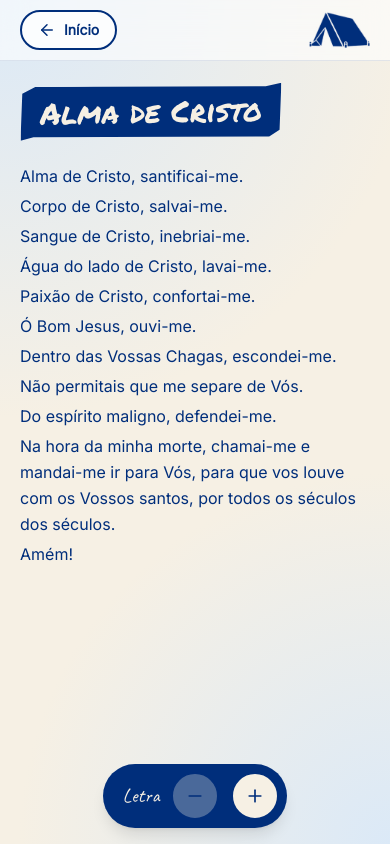
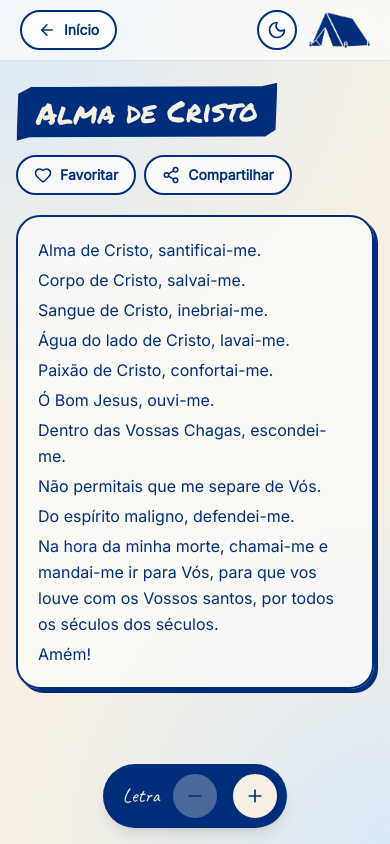
Before and after one commit to GaabrielFerreira/3fac-sma-intercessao-2026, a React (Vite) app: page /oracao/alma-de-cristo in a window 390 px wide. Built offline with nearby package versions, Linux system fonts and the light colour scheme.

Commit message:
feat: add dark mode, favorites, share, prayer card on mobile and accessibility fixes

```diff
--- a/index.html
+++ b/index.html
@@ -7,6 +7,11 @@
     <title>3º Acampamento FAC | Intercessão</title>
     <meta name="description" content="Orações e leituras da equipe de Intercessão do 3º Acampamento FAC." />
     <meta name="theme-color" content="#002e7b" />
+    <script>
+      try {
+        if (localStorage.getItem("3fac:theme") === "dark") document.documentElement.classList.add("dark");
+      } catch (e) {}
+    </script>
     <link rel="apple-touch-icon" href="/apple-touch-icon.png" />
 
     <meta property="og:type" content="website" />
--- a/src/components/ListCard.tsx
+++ b/src/components/ListCard.tsx
@@ -13,18 +13,18 @@ interface ListCardProps {
 }
 
 const base =
-  "flex items-center gap-3 rounded-2xl border-2 border-navy bg-white/70 px-4 py-3 shadow-[3px_3px_0_0_var(--color-navy)] transition active:translate-x-px active:translate-y-px active:shadow-none";
+  "flex items-center gap-3 rounded-2xl border-2 border-line bg-surface/70 px-4 py-3 shadow-[3px_3px_0_0_var(--color-line)] transition active:translate-x-px active:translate-y-px active:shadow-none";
 
 export function ListCard({ title, subtitle, icon, to, href, disabled }: ListCardProps) {
   const content = (
     <>
-      {icon && <span className="text-brand">{icon}</span>}
+      {icon && <span className="text-brand-text">{icon}</span>}
       <span className="flex-1">
         <span className="block font-bold leading-tight">{title}</span>
         {subtitle && <span className="block text-sm opacity-70">{subtitle}</span>}
       </span>
       {disabled ? (
-        <span className="font-hand text-lg text-brand">em breve</span>
+        <span className="font-hand text-lg text-brand-text">em breve</span>
       ) : (
         <ChevronRight size={20} />
       )}
--- a/src/components/PageHeader.tsx
+++ b/src/components/PageHeader.tsx
@@ -1,6 +1,7 @@
 import { ArrowLeft } from "lucide-react";
 import { Link } from "react-router";
 import { Tent } from "@/components/Tent";
+import { ThemeToggle } from "@/components/ThemeToggle";
 import { useHideOnScroll } from "@/hooks/useHideOnScroll";
 import { cn } from "@/utils/cn";
 
@@ -12,19 +13,22 @@ export function PageHeader({ className = "max-w-md md:max-w-3xl" }: { className?
   return (
     <header
       className={cn(
-        "sticky top-0 z-10 border-b border-navy/10 bg-white/60 backdrop-blur-md transition-transform duration-200",
+        "sticky top-0 z-10 border-b border-navy/10 bg-surface/60 backdrop-blur-md transition-transform duration-200",
         hidden && "-translate-y-full"
       )}
     >
       <div className={`mx-auto flex items-center justify-between px-5 py-2.5 ${className}`}>
         <Link
           to="/"
-          className="flex items-center gap-2 rounded-full border-2 border-navy bg-white/70 px-4 py-2 text-sm font-semibold"
+          className="flex items-center gap-2 rounded-full border-2 border-line bg-surface/70 px-4 py-2 text-sm font-semibold"
         >
           <ArrowLeft size={18} />
           Início
         </Link>
-        <Tent className="h-9 w-auto" />
+        <div className="flex items-center gap-3">
+          <ThemeToggle className="border-2 border-line bg-surface/70" />
+          <Tent className="h-9 w-auto" />
+        </div>
       </div>
     </header>
   );
--- a/src/components/Tent.tsx
+++ b/src/components/Tent.tsx
@@ -1,9 +1,10 @@
 import tent from "@/assets/tent.png";
+import { cn } from "@/utils/cn";
 
 interface TentProps {
   className?: string;
 }
 
 export function Tent({ className }: TentProps) {
-  return <img src={tent} alt="" aria-hidden="true" className={className} />;
+  return <img src={tent} alt="" aria-hidden="true" className={cn("dark:brightness-0 dark:invert", className)} />;
 }
--- /dev/null
+++ b/src/components/ThemeToggle.tsx
@@ -0,0 +1,20 @@
+import { Moon, Sun } from "lucide-react";
+import { toggleTheme, useTheme } from "@/hooks/useTheme";
+import { cn } from "@/utils/cn";
+
+// Alterna entre claro e escuro (para ler à noite sem incomodar)
+export function ThemeToggle({ className }: { className?: string }) {
+  const theme = useTheme();
+  const dark = theme === "dark";
+
+  return (
+    <button
+      type="button"
+      onClick={toggleTheme}
+      aria-label={dark ? "Usar tema claro" : "Usar tema escuro"}
+      className={cn("flex h-10 w-10 items-center justify-center rounded-full", className)}
+    >
+      {dark ? <Sun size={20} /> : <Moon size={20} />}
+    </button>
+  );
+}
--- /dev/null
+++ b/src/hooks/useFavorites.ts
@@ -0,0 +1,35 @@
+import { useSyncExternalStore } from "react";
+
+const STORAGE_KEY = "3fac:favorites";
+
+function read(): string[] {
+  try {
+    const parsed = JSON.parse(localStorage.getItem(STORAGE_KEY) ?? "[]");
+    return Array.isArray(parsed) ? parsed.filter((item) => typeof item === "string") : [];
+  } catch {
+    return [];
+  }
+}
+
+let current = read();
+const listeners = new Set<() => void>();
+
+function subscribe(listener: () => void) {
+  listeners.add(listener);
+  return () => listeners.delete(listener);
+}
+
+export function toggleFavorite(slug: string) {
+  current = current.includes(slug) ? current.filter((item) => item !== slug) : [...current, slug];
+  try {
+    localStorage.setItem(STORAGE_KEY, JSON.stringify(current));
+  } catch {
+    // sem armazenamento, só não lembra
+  }
+  listeners.forEach((listener) => listener());
+}
+
+// Slugs favoritados, na ordem em que foram marcados (guardados só neste aparelho)
+export function useFavorites() {
+  return useSyncExternalStore(subscribe, () => current);
+}
--- /dev/null
+++ b/src/hooks/useTheme.ts
@@ -0,0 +1,46 @@
+import { useSyncExternalStore } from "react";
+
+type Theme = "light" | "dark";
+
+const STORAGE_KEY = "3fac:theme";
+
+// O padrão é o claro. O escuro só vale se a pessoa escolheu
+function readInitial(): Theme {
+  try {
+    return localStorage.getItem(STORAGE_KEY) === "dark" ? "dark" : "light";
+  } catch {
+    return "light";
+  }
+}
+
+let current: Theme = readInitial();
+const listeners = new Set<() => void>();
+
+function apply() {
+  document.documentElement.classList.toggle("dark", current === "dark");
+}
+apply();
+
+function subscribe(listener: () => void) {
+  listeners.add(listener);
+  return () => listeners.delete(listener);
+}
+
+export function toggleTheme() {
+  current = current === "dark" ? "light" : "dark";
+  const root = document.documentElement;
+  root.classList.add("theme-switching");
+  apply();
+  void root.offsetHeight;
+  requestAnimationFrame(() => requestAnimationFrame(() => root.classList.remove("theme-switching")));
+  try {
+    localStorage.setItem(STORAGE_KEY, current);
+  } catch {
+    // sem armazenamento, só não lembra
+  }
+  listeners.forEach((listener) => listener());
+}
+
+export function useTheme() {
+  return useSyncExternalStore(subscribe, () => current);
+}
--- a/src/pages/Home/index.tsx
+++ b/src/pages/Home/index.tsx
@@ -1,11 +1,13 @@
 import { useEffect, useRef, useState } from "react";
-import { BookOpen, Church, Flower2, ListChecks, Music, Plane, Shield, Star } from "lucide-react";
+import { BookOpen, Church, Flower2, Heart, ListChecks, Music, Plane, Shield, Star } from "lucide-react";
 import logo from "@/assets/logo-white.png";
 import { BrushTitle } from "@/components/BrushTitle";
 import { ListCard } from "@/components/ListCard";
+import { ThemeToggle } from "@/components/ThemeToggle";
 import { groupTitles, prayers } from "@/data/prayers";
 import type { PrayerGroup } from "@/data/types";
 import { playlistUrl } from "@/data/vidaPlena";
+import { useFavorites } from "@/hooks/useFavorites";
 import { cn } from "@/utils/cn";
 
 const groupIcons: Record<PrayerGroup, (size: number) => React.ReactNode> = {
@@ -22,21 +24,32 @@ function SectionTitle({ children }: { children: string }) {
   return <h2 className="mb-3 font-display text-xl">{children}</h2>;
 }
 
-const shortcuts = [
+type Shortcut = { id: string; label: string; icon: React.ReactNode };
+
+// "Favoritas" só entra na faixa quando a pessoa já marcou alguma oração
+function buildShortcuts(hasFavorites: boolean): Shortcut[] {
+  return [
+    ...(hasFavorites ? [{ id: "favorites", label: "Favoritas", icon: <Heart size={16} /> }] : []),
     ...groups.map((group) => ({ id: group as string, label: groupTitles[group], icon: groupIcons[group](16) })),
     { id: "more", label: "Mais", icon: <ListChecks size={16} /> },
   ];
+}
 
 // Faixa fixa que leva direto a cada seção (a lista é longa) e marca onde a pessoa está
-function SectionShortcuts() {
+function SectionShortcuts({ shortcuts }: { shortcuts: Shortcut[] }) {
   const [active, setActive] = useState(shortcuts[0].id);
   const strip = useRef<HTMLDivElement>(null);
+  const bar = useRef<HTMLElement>(null);
+  // Só ganha fundo de vidro quando gruda no topo. Antes disso fica transparente,
+  // para não aparecer uma faixa diferente atrás dos cantos arredondados do cabeçalho azul
+  const [stuck, setStuck] = useState(false);
   // Seção escolhida por toque. As últimas seções são curtas e nunca chegam ao topo da tela,
   // então a escolha vale até a pessoa rolar por conta própria
   const chosen = useRef<string | null>(null);
 
   useEffect(() => {
     function update() {
+      setStuck((bar.current?.getBoundingClientRect().top ?? 1) <= 0.5);
       if (chosen.current) return;
       // No PC quase todas as seções cabem na tela ao mesmo tempo, então marcamos a primeira
       // que aparece logo abaixo da faixa. Assim a marca não pula no fim da página
@@ -87,7 +100,7 @@ function SectionShortcuts() {
       window.removeEventListener("touchstart", release);
       window.removeEventListener("keydown", release);
     };
-  }, []);
+  }, [shortcuts]);
 
   // No celular a faixa rola de lado: mantém o botão ativo à vista
   useEffect(() => {
@@ -102,14 +115,22 @@ function SectionShortcuts() {
   function go(id: string) {
     chosen.current = id;
     setActive(id);
-    document.getElementById(`secao-${id}`)?.scrollIntoView({ behavior: "smooth", block: "start" });
+    const reduce = window.matchMedia("(prefers-reduced-motion: reduce)").matches;
+    document.getElementById(`secao-${id}`)?.scrollIntoView({ behavior: reduce ? "auto" : "smooth", block: "start" });
   }
 
   return (
-    <nav aria-label="Seções" className="pointer-events-none sticky top-0 z-10 px-3 pb-2 pt-4">
+    <nav
+      ref={bar}
+      aria-label="Seções"
+      className={cn(
+        "sticky top-0 z-10 border-b",
+        stuck ? "border-navy/10 bg-surface/60 backdrop-blur-md" : "border-transparent"
+      )}
+    >
       <div
         ref={strip}
-        className="pointer-events-auto mx-auto flex w-fit max-w-full gap-1 overflow-x-auto rounded-full border border-navy/25 bg-white/80 p-1 shadow-sm backdrop-blur-sm [scrollbar-width:none]"
+        className="mx-auto flex w-fit max-w-full gap-1 overflow-x-auto px-3 py-2.5 [scrollbar-width:none]"
       >
         {shortcuts.map((item) => (
           <button
@@ -119,10 +140,12 @@ function SectionShortcuts() {
             onClick={() => go(item.id)}
             className={cn(
               "flex shrink-0 items-center gap-1.5 rounded-full px-3.5 py-1.5 text-sm font-semibold transition-colors",
-              active === item.id ? "bg-sky-soft" : "hover:bg-sky-soft/60"
+              active === item.id
+                ? "bg-sky-soft ring-1 ring-navy/20 dark:bg-navy/25 dark:ring-navy/50"
+                : "hover:bg-sky-soft/60"
             )}
           >
-            <span className="text-brand">{item.icon}</span>
+            <span className="text-brand-text">{item.icon}</span>
             {item.label}
           </button>
         ))}
@@ -132,17 +155,27 @@ function SectionShortcuts() {
 }
 
 export function Home() {
+  const favorites = useFavorites();
+  const favoritePrayers = favorites
+    .map((slug) => prayers.find((prayer) => prayer.slug === slug && prayer.available))
+    .filter((prayer) => prayer !== undefined);
+  const shortcuts = buildShortcuts(favoritePrayers.length > 0);
+
   return (
     <main className="pb-12">
-      <header className="relative overflow-hidden rounded-b-[2.5rem] bg-linear-to-b from-navy to-royal px-5 pb-10 pt-8 text-center text-white">
-        <svg viewBox="0 0 300 120" className="pointer-events-none absolute -right-6 top-3 w-64 opacity-70" aria-hidden="true">
+      <header className="relative overflow-hidden rounded-b-[2.5rem] bg-linear-to-b from-deep to-royal px-5 pb-10 pt-8 text-center text-white">
+        {/* Enfeites presos à largura do conteúdo (no PC não ficam soltos no canto da tela) */}
+        <div className="pointer-events-none absolute inset-0 mx-auto max-w-5xl">
+          <svg viewBox="0 0 300 120" className="absolute -right-6 top-3 w-64 opacity-70" aria-hidden="true">
             <path d="M0 100C60 100 80 20 140 40S200 90 250 30" fill="none" stroke="#fff" strokeWidth="2" strokeDasharray="7 7" />
           </svg>
+          <ThemeToggle className="pointer-events-auto absolute left-4 top-4 z-10 bg-white/15 text-white" />
           <Plane size={34} className="absolute right-5 top-4 rotate-[-10deg] fill-white" aria-hidden="true" />
+        </div>
 
         <div className="relative mx-auto max-w-md">
           <img src={logo} alt="FAC Acampamento, Basílica de São Miguel Arcanjo" className="mx-auto w-44" />
-          <BrushTitle className="mt-4 bg-paper text-4xl text-navy">Intercessão</BrushTitle>
+          <BrushTitle className="mt-4 bg-cream text-4xl text-deep">Intercessão</BrushTitle>
           <p className="brush-edge -mt-1 rotate-1 bg-brand px-4 py-1 font-display text-lg text-white">
             3º Acampamento FAC
           </p>
@@ -150,9 +183,26 @@ export function Home() {
         </div>
       </header>
 
-      <SectionShortcuts />
+      <SectionShortcuts shortcuts={shortcuts} />
 
-      <div className="mx-auto mt-4 max-w-md space-y-8 px-5 md:max-w-3xl lg:max-w-5xl">
+      <div className="mx-auto mt-6 max-w-md space-y-8 px-5 md:max-w-3xl lg:max-w-5xl">
+        {favoritePrayers.length > 0 && (
+          <section id="secao-favorites" className="scroll-mt-16">
+            <SectionTitle>Favoritas</SectionTitle>
+            <div className="grid gap-3 md:grid-cols-2 lg:grid-cols-3">
+              {favoritePrayers.map((prayer) => (
+                <ListCard
+                  key={prayer.slug}
+                  title={prayer.title}
+                  subtitle={prayer.subtitle}
+                  icon={groupIcons[prayer.group](22)}
+                  to={`/oracao/${prayer.slug}`}
+                />
+              ))}
+            </div>
+          </section>
+        )}
+
         {groups.map((group) => (
           <section key={group} id={`secao-${group}`} className="scroll-mt-16">
             <SectionTitle>{groupTitles[group]}</SectionTitle>
--- a/src/pages/Prayer/index.tsx
+++ b/src/pages/Prayer/index.tsx
@@ -1,10 +1,14 @@
+import { useState } from "react";
+import { Heart, Share2 } from "lucide-react";
 import { Navigate, useParams } from "react-router";
 import { BrushTitle } from "@/components/BrushTitle";
 import { FontSizeControl } from "@/components/FontSizeControl";
 import { PageHeader } from "@/components/PageHeader";
 import { getPrayer } from "@/data/prayers";
 import type { Block } from "@/data/types";
+import { cn } from "@/utils/cn";
 import { useDocumentTitle } from "@/hooks/useDocumentTitle";
+import { toggleFavorite, useFavorites } from "@/hooks/useFavorites";
 import { useFontSize } from "@/hooks/useFontSize";
 import { useWakeLock } from "@/hooks/useWakeLock";
 
@@ -12,7 +16,7 @@ function renderBlock(block: Block, index: number) {
   switch (block.type) {
     case "heading":
       return (
-        <h2 key={index} className="mt-8 font-display text-xl text-brand first:mt-0">
+        <h2 key={index} className="mt-8 font-display text-xl text-brand-text first:mt-0">
           {block.text}
         </h2>
       );
@@ -25,7 +29,7 @@ function renderBlock(block: Block, index: number) {
     case "verse":
       return (
         <p key={index}>
-          <sup className="mr-1 font-bold text-brand">{block.number}</sup>
+          <sup className="mr-1 font-bold text-brand-text">{block.number}</sup>
           {block.text}
         </p>
       );
@@ -42,22 +46,55 @@ function renderBlock(block: Block, index: number) {
   }
 }
 
+const actionClass =
+  "flex items-center gap-2 rounded-full border-2 border-line bg-surface/70 px-4 py-2 text-sm font-semibold";
+
 export function Prayer() {
   const { slug = "" } = useParams();
   const font = useFontSize();
   useWakeLock();
   const prayer = getPrayer(slug);
   useDocumentTitle(prayer?.title);
+  const favorites = useFavorites();
+  const [copied, setCopied] = useState(false);
 
   if (!prayer) return <Navigate to="/" replace />;
+
+  const isFavorite = favorites.includes(prayer.slug);
+
+  // Abre o compartilhar do celular; no PC (sem suporte) copia o link
+  async function share() {
+    const data = { title: prayer!.title, text: `${prayer!.title} | Intercessão FAC`, url: window.location.href };
+    try {
+      if (navigator.share) {
+        await navigator.share(data);
+      } else {
+        await navigator.clipboard.writeText(data.url);
+        setCopied(true);
+        setTimeout(() => setCopied(false), 2000);
+      }
+    } catch {
+      // a pessoa cancelou ou o aparelho não permitiu, não precisa avisar
+    }
+  }
 
   return (
     <>
       <PageHeader />
-      <main className="mx-auto max-w-md px-5 pb-28 pt-6 md:max-w-3xl md:pt-10">
+      <main className="mx-auto max-w-md px-4 pb-28 pt-6 md:max-w-3xl md:px-5 md:pt-10">
         <BrushTitle>{prayer.title}</BrushTitle>
         {prayer.subtitle && <p className="mt-2 font-hand text-2xl text-navy/80">{prayer.subtitle}</p>}
-        <article className={`mt-6 space-y-4 leading-relaxed md:rounded-3xl md:border-2 md:border-navy md:bg-white/60 md:p-8 md:shadow-[4px_4px_0_0_var(--color-navy)] ${font.className}`}>
+        <div className="mt-4 flex flex-wrap gap-2">
+          <button type="button" onClick={() => toggleFavorite(prayer.slug)} aria-pressed={isFavorite} className={cn(actionClass, isFavorite && "text-brand-text")}>
+            <Heart size={18} className={isFavorite ? "fill-brand-text" : ""} />
+            {isFavorite ? "Favorita" : "Favoritar"}
+          </button>
+          <button type="button" onClick={share} className={actionClass}>
+            <Share2 size={18} />
+            {copied ? "Link copiado!" : "Compartilhar"}
+          </button>
+        </div>
+        <article className={`mt-5 space-y-4 rounded-3xl border-2 border-line bg-surface/60 p-5 leading-relaxed shadow-[4px_4px_0_0_var(--color-line)] md:p-8 ${font.className}`}>
           {prayer.blocks.map(renderBlock)}
         </article>
       </main>
--- a/src/pages/VidaPlena/index.tsx
+++ b/src/pages/VidaPlena/index.tsx
@@ -15,9 +15,9 @@ export function VidaPlena() {
           {vidaPlenaItems.map((item, index) => (
             <li
               key={item.title}
-              className="flex items-center gap-4 rounded-2xl border-2 border-navy bg-white/70 px-4 py-3"
+              className="flex items-center gap-4 rounded-2xl border-2 border-line bg-surface/70 px-4 py-3"
             >
-              <span className="w-8 text-center font-display text-2xl text-brand">{index + 1}</span>
+              <span className="w-8 text-center font-display text-2xl text-brand-text">{index + 1}</span>
               <span>
                 <span className="block font-bold leading-tight">{item.title}</span>
                 {item.detail && <span className="block text-sm opacity-70">{item.detail}</span>}
```
Also changed, not shown: src/index.css (+48 -0 lines). Lines whose indentation alone changed are shown as unchanged.
